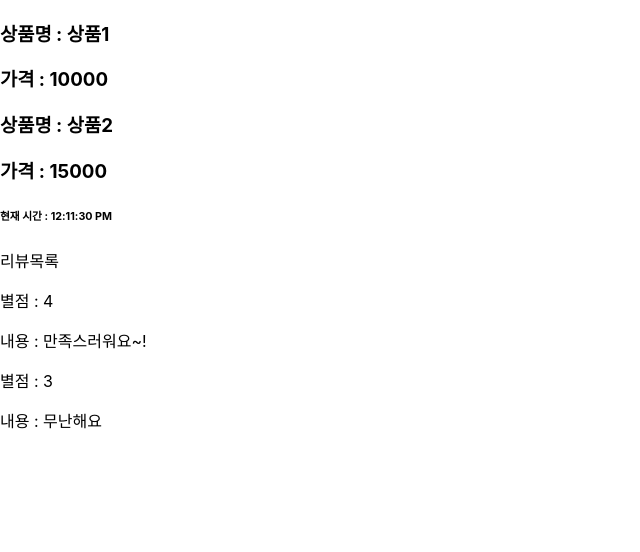
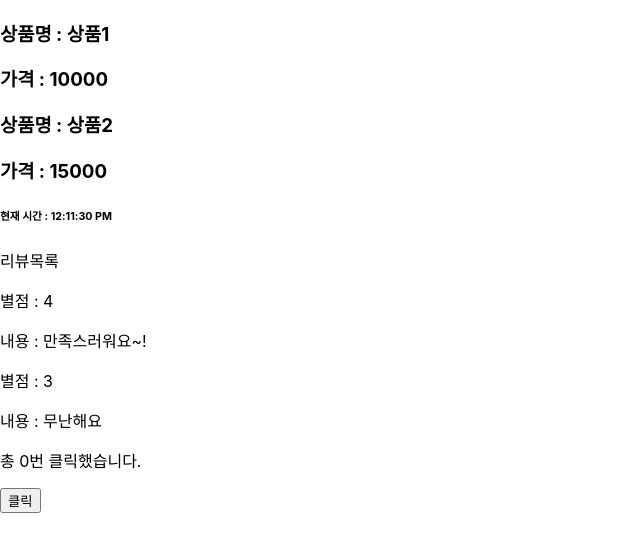
Before and after one commit to highlrang/react-study, a React (Create React App) app: page / in a window 1280 px wide. Shown: the top 552 px of the page, without its empty margins (0-640 px from the left). Built offline with nearby package versions, Linux system fonts and the light colour scheme.

Commit message:
hook - useSate

```diff
--- /dev/null
+++ b/src/count/Counter.jsx
@@ -0,0 +1,16 @@
+import React, {useEffect, useState} from "react";
+
+function Counter(props){
+    const [count, setCount] = useState(0);
+
+    return (
+        <div>
+            <p>총 {count}번 클릭했습니다.</p>
+            <button onClick={() => setCount(count + 1)}>
+                클릭
+            </button>
+        </div>
+    )
+}
+
+export default Counter;
--- a/src/index.js
+++ b/src/index.js
@@ -5,6 +5,7 @@ import App from './App';
 import reportWebVitals from './reportWebVitals';
 import ProductList from './product/ProductList';
 import NotificationList from './notification/NotificationList';
+import Counter from './count/Counter';
 
 // const root = ReactDOM.createRoot(document.getElementById('root'));
 setInterval(() => {
@@ -12,6 +13,7 @@ setInterval(() => {
     <React.StrictMode>
       <ProductList />
       <NotificationList />
+      <Counter />
     </React.StrictMode>,
     document.getElementById('root')
   );
```
